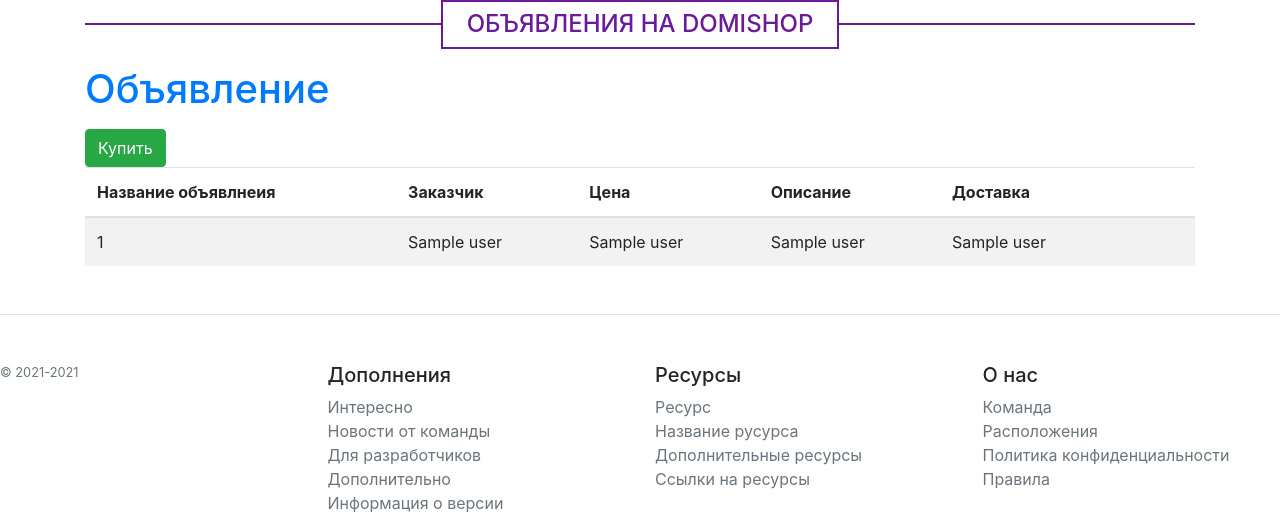
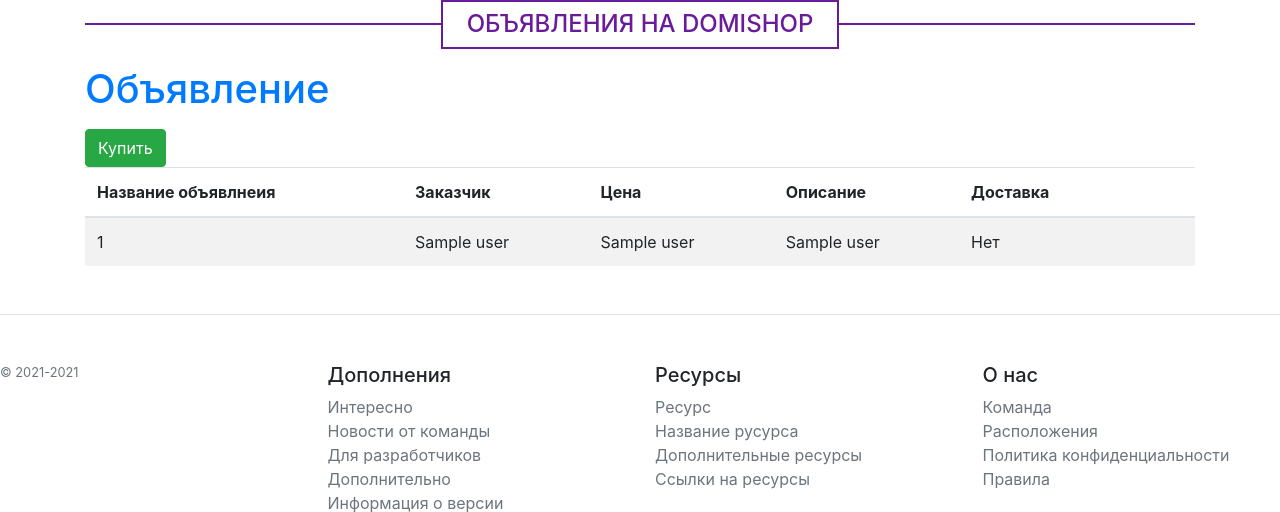
Before and after one commit to EmJukov/domishop, a Flask app: template templates/main.html in a window 1280 px wide. Shown: the part 70-582 px from the top of the page. Run offline with Flask 2, Linux system fonts and the light colour scheme; the template is opened without the code that fills it: most values are stand-ins (such as "Sample title", 1, 10 or a date in 2020); some libraries are stand-ins or nearby versions.

Commit message:
delivery_fix

```diff
--- a/templates/main.html
+++ b/templates/main.html
@@ -49,7 +49,13 @@
                 <thead class="thead-inverse">
                         <tr><th>Название объявлнеия</th><th>Заказчик</th><th>Цена</th><th>Описание</th><th>Доставка</th><th> </th><th> </th></tr>
                 </thead>
-        <tr><td>{{ user[0] }}</td><td>{{ user[1] }}</td><td>{{ user[2] }}</td><td>{{ user[3] }}</td><td>{{ user[4] }}</td>
+
+        <tr><td>{{ user[0] }}</td><td>{{ user[1] }}</td><td>{{ user[2] }}</td><td>{{ user[3] }}</td>
+                {% if user[4] == 'True' %}
+                <td>Да</td>
+                {% else %}
+                <td>Нет</td>
+                {% endif %}
         {% if id_user == user[6] or id_user == '1' %}
                 <td><a href="jobs/{{ user[5] }}" class="btn btn-warning">Редактировать</a></td><td><a href="jobs/delete/{{ user[5] }}" class="btn btn-danger">Удалить</a></td>
         {% else %}
```
Also changed, not shown: db/blogs.db.
